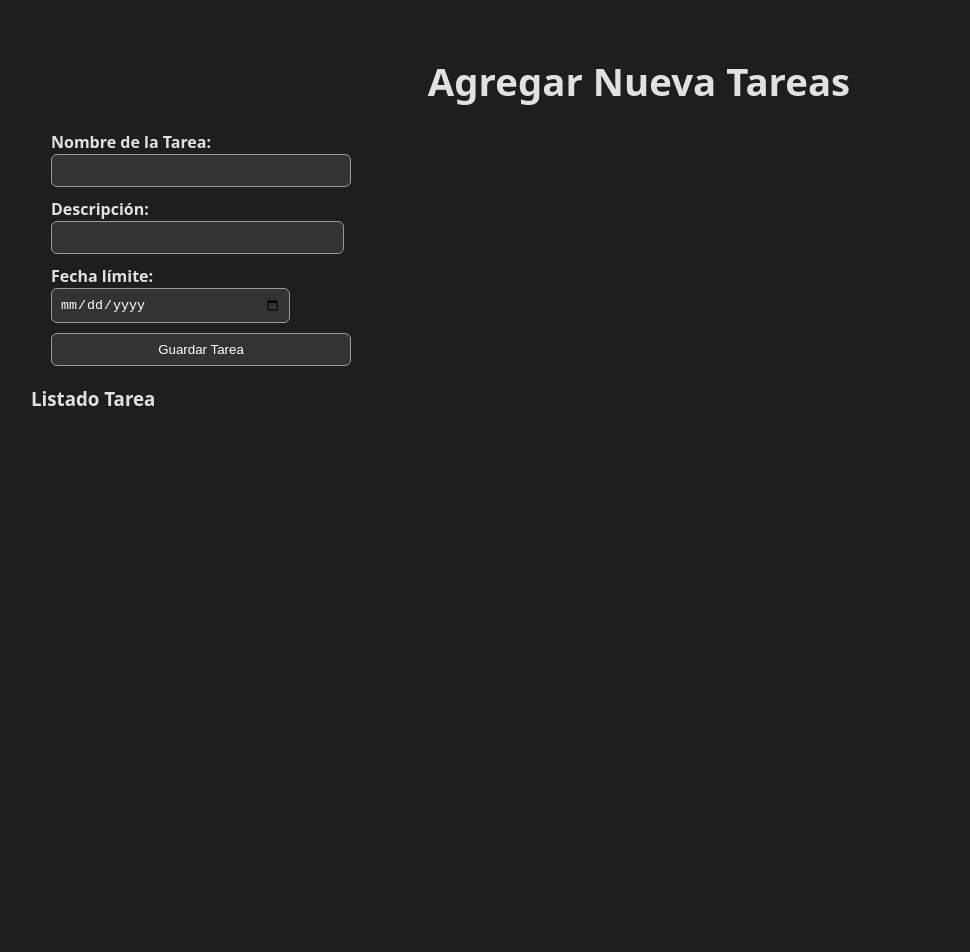
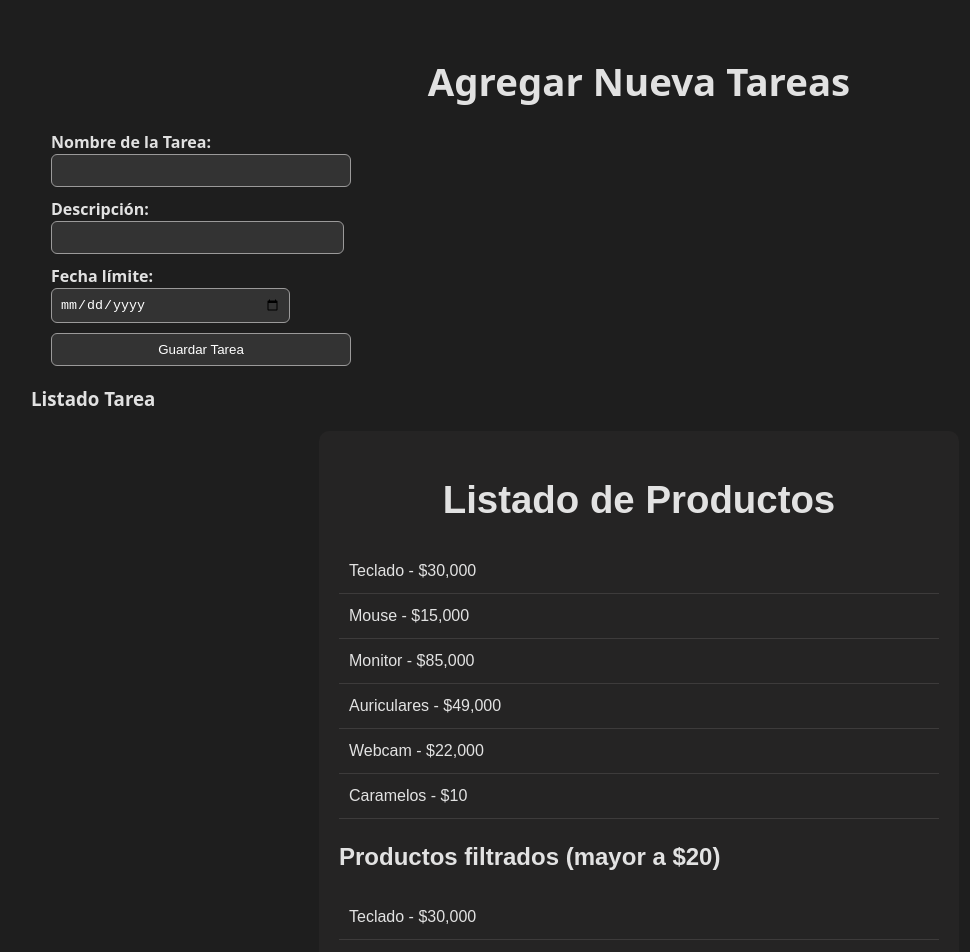
Before and after one commit to LautyCano/TP3PV2025Grupo17, a React (Vite) app: page / in a window 1280 px wide. Shown: the top 952 px of the page, without its empty margins (1-971 px from the left). Before the commit the page ends 800 px from the top, so only its background shows below. Built offline with nearby package versions, Linux system fonts and the light colour scheme.

Commit message:
Punto 1 y 2 TP3 adicional Lucas Fernandez

```diff
--- a/src/App.jsx
+++ b/src/App.jsx
@@ -1,12 +1,14 @@
 import { useState } from 'react'
 import './assets/css/App.css'
 import Tarea from './assets/components/Tarea';
+import Producto from './assets/components/Producto';
 
 function App() {
 
   return (
     <>
         <Tarea/>
+        <Producto/>
     </>
 );
 }
--- a/src/assets/components/Producto.jsx
+++ b/src/assets/components/Producto.jsx
@@ -0,0 +1,47 @@
+import '../css/producto.css';
+import { useState } from 'react';
+
+function Producto() {
+    const [productos] = useState([
+        { descripcion: "Teclado", precio: 30000 },
+        { descripcion: "Mouse", precio: 15000 },
+        { descripcion: "Monitor", precio: 85000 },
+        { descripcion: "Auriculares", precio: 49000 },
+        { descripcion: "Webcam", precio: 22000 },
+        { descripcion: "Caramelos", precio: 10 }
+    ]);
+
+    productos.forEach(p => {
+        console.log(`Producto: ${p.descripcion} - Precio: $${p.precio}`);
+    });
+
+    const productosFiltrados = productos.filter(p => p.precio > 20);
+    console.log("Productos con precio mayor a $20:", productosFiltrados);
+
+    return (
+        <div className="contenedor">
+            <h1>Listado de Productos</h1>
+
+            <ul className="lista">
+                {productos.map((p, i) => (
+                    <li key={i}>
+                        {p.descripcion} - ${p.precio.toLocaleString()}
+                    </li>
+                ))}
+            </ul>
+
+            <h2>Productos filtrados (mayor a $20)</h2>
+            <ul className="lista">
+                {productosFiltrados.map((p, i) => (
+                    <li key={i}>
+                        {p.descripcion} - ${p.precio.toLocaleString()}
+                    </li>
+                ))}
+            </ul>
+
+            <p>Los productos también se muestran en consola.</p>
+        </div>
+    );
+}
+
+export default Producto;
--- a/src/assets/css/Producto.css
+++ b/src/assets/css/Producto.css
@@ -0,0 +1,18 @@
+.contenedor {
+    max-width: 600px;
+    margin: 0 auto;
+    padding: 20px;
+    background-color: #252424;
+    border-radius: 10px;
+    font-family: Arial, sans-serif;
+}
+
+.lista {
+    list-style-type: none;
+    padding-left: 0;
+}
+
+.lista li {
+    padding: 10px;
+    border-bottom: 1px solid #3d3b3b;
+}
```
